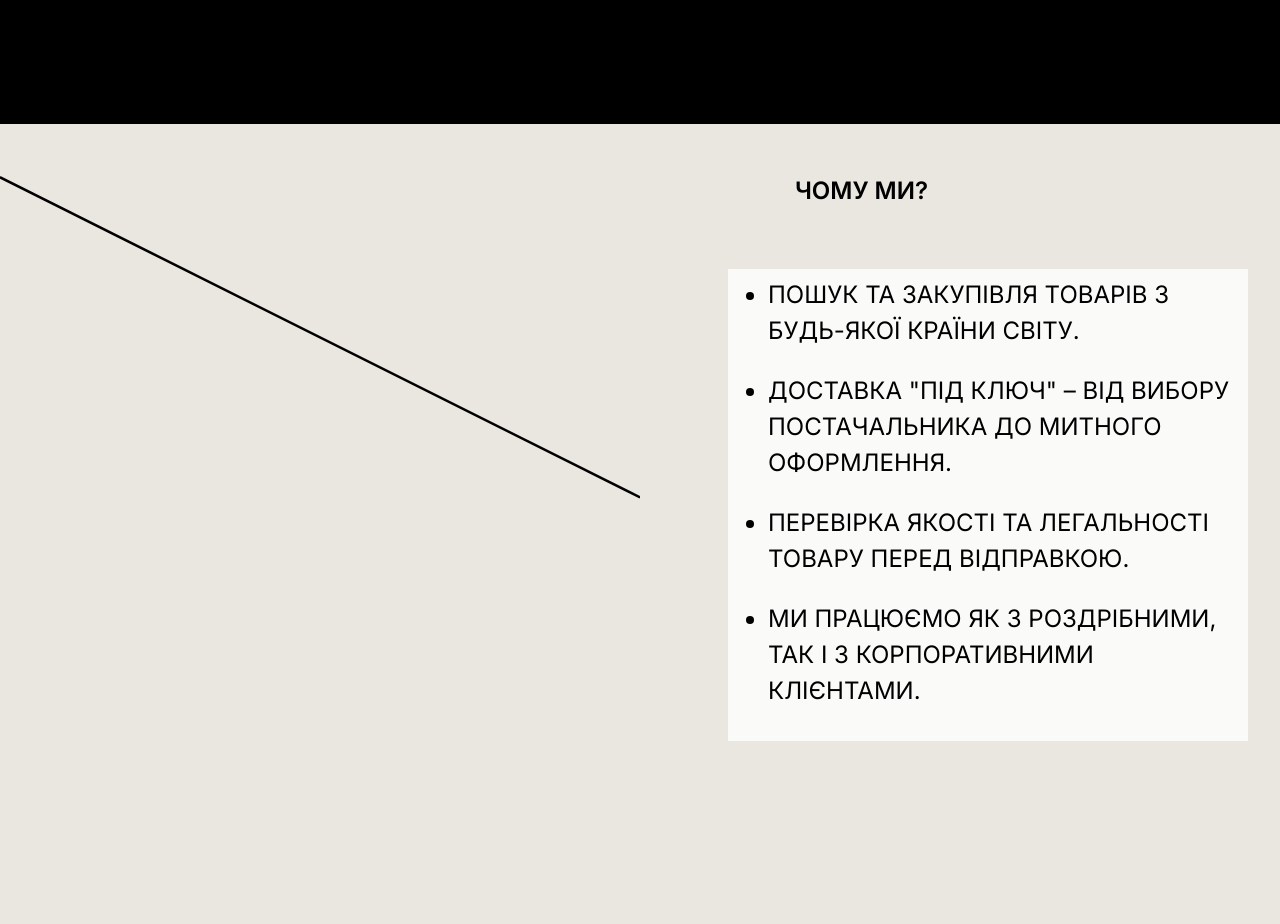
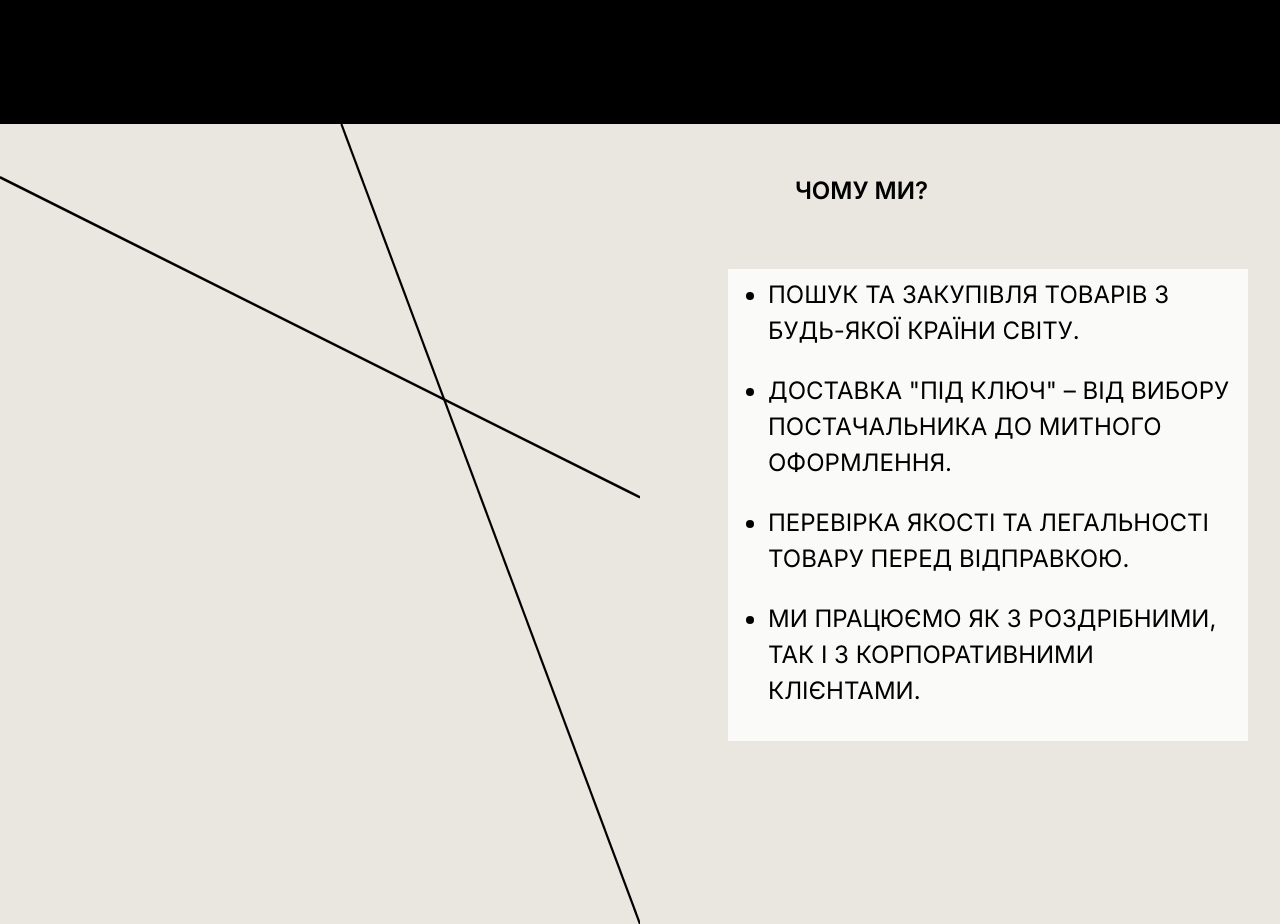
Before and after one commit to undead404/nezaiats, a plain HTML site: page index.html in a window 1280 px wide. Shown: the part 1540-2464 px from the top of the page. Drawn offline with Linux system fonts and the light colour scheme.

Commit message:
second line in page 3

```diff
--- a/index.html
+++ b/index.html
@@ -272,6 +272,7 @@
         preserveAspectRatio="none"
       >
        <line x1="0" y1="20" x2="300" y2="140" stroke="black" />
+       <line x1="160" y1="0" x2="300" y2="300" stroke="black" />
         <!-- <polygon points="100,100 300,100 300,300 100,300" stroke="black" stroke-width="0.5" fill="none"/> -->
       </svg>
       <ul>
```
